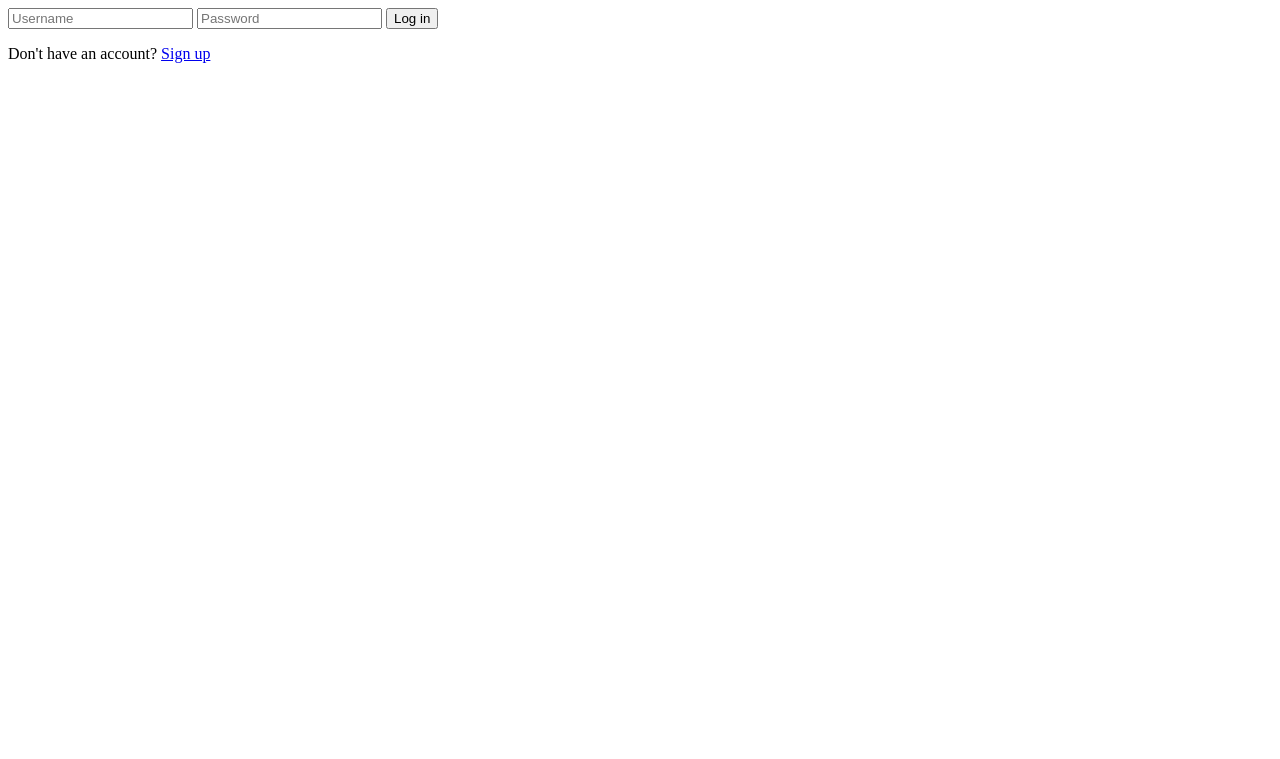
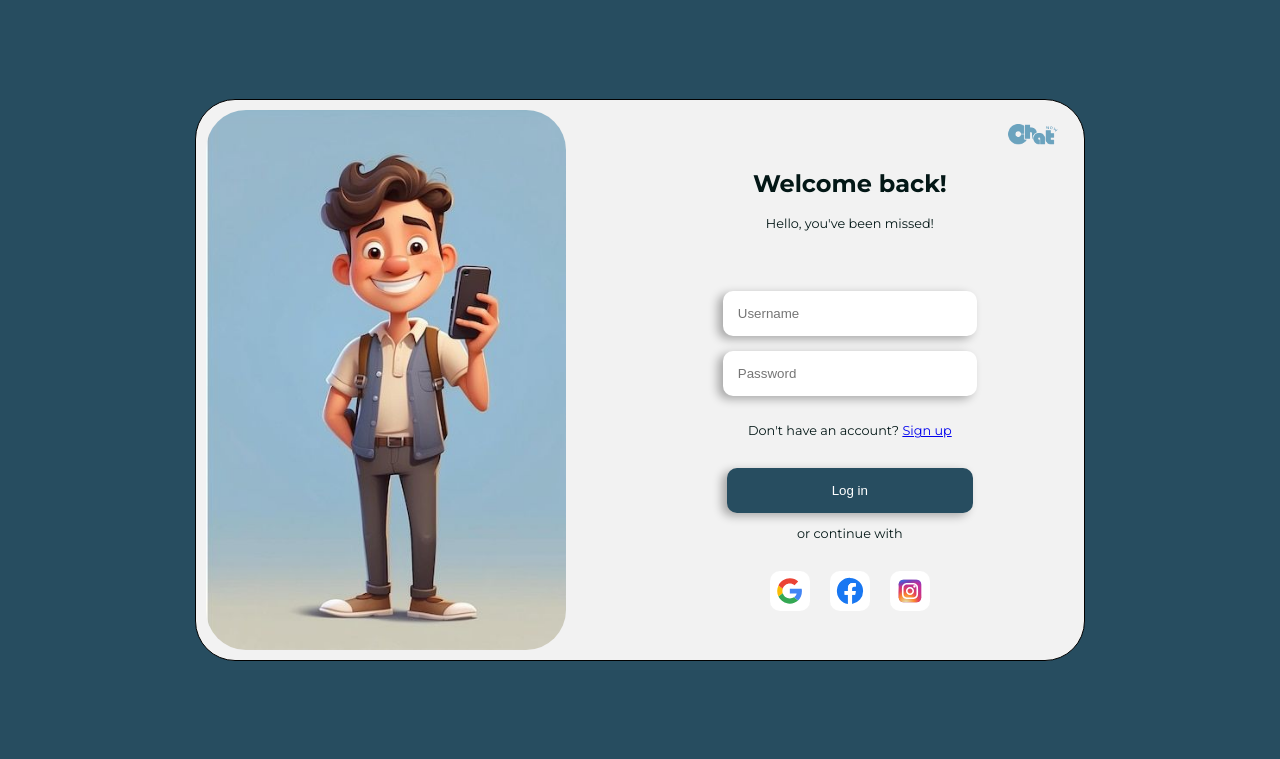
Before and after one commit to SyrillDex/chatWebsite, a PHP site: page / in a window 1280 px wide. Shown: the top 759 px of the page. Run offline with PHP 8.4, Linux system fonts and the light colour scheme.

Commit message:
Style login page

```diff
--- a/index.php
+++ b/index.php
@@ -7,18 +7,39 @@
 <head>
   <meta charset="UTF-8">
   <meta name="viewport" content="width=device-width, initial-scale=1.0">
+  <link rel="preconnect" href="https://fonts.googleapis.com">
+  <link rel="preconnect" href="https://fonts.gstatic.com" crossorigin>
+  <link href="https://fonts.googleapis.com/css2?family=Montserrat:ital,wght@0,100..900;1,100..900&display=swap" rel="stylesheet">
+  <link rel="stylesheet" href="https://cdnjs.cloudflare.com/ajax/libs/font-awesome/6.7.2/css/all.min.css" integrity="sha512-Evv84Mr4kqVGRNSgIGL/F/aIDqQb7xQ2vcrdIwxfjThSH8CSR7PBEakCr51Ck+w+/U6swU2Im1vVX0SVk9ABhg==" crossorigin="anonymous" referrerpolicy="no-referrer" />
+  <link rel="stylesheet" href="styles/index.css">
   <title>Chat Now!</title>
 </head>
 
 <body>
-  <div class="login-form">
-    <form action="index.php" method="post">
-      <input type="text" name="username" placeholder="Username">
+  <div class="container">
+    <div class="app-logo">
+      <img src="images/logo.png" alt="Chat Now">
+    </div>
+    <div class="image-div">
+      <img src="images/login.jpg" alt="Image">
+    </div>
+    <form action="index.php" method="post" class="login-form">
+      <h2>Welcome back!</h2>
+      <p>Hello, you've been missed!</p>
+      <p class="prompt">Invalid username / password</p>
+      <input type="text" name="username" placeholder="Username" autocomplete="off">
       <input type="password" name="password" placeholder="Password">
+      <p>Don't have an account? <a href="signup.php">Sign up</a></p>
       <input type="submit" name="login" value="Log in">
-      <p>Don't have an account? <a href="signup.php">Sign up</a></p>
+      <p>or continue with</p>
+      <div class="logo">
+        <img src="svg/google.svg" alt="google">
+        <img src="svg/facebook.svg" alt="facebook">
+        <img src="svg/insta.svg" alt="instagram">
+      </div>
     </form>
   </div>
+  <script src="script/index.js"></script>
 </body>
 
 </html>
@@ -43,12 +64,12 @@ if ($_SERVER["REQUEST_METHOD"] == "POST") {
       $_SESSION['username'] = $row['username'];
       $_SESSION['user_id'] = $row['id'];
       header("Location: home.php");
-    } else {
-      echo "Wrong password";
-    }
-  } else {
-    echo "Username not found";
-  }
+    } else { ?>
+      <script>showPrompt();</script>
+    <?php }
+  } else { ?>
+    <script>showPrompt();</script>
+  <?php }
   $stmt->close();
   $conn->close();
 }
--- /dev/null
+++ b/script/index.js
@@ -0,0 +1,4 @@
+const promptMessage = document.querySelector('.prompt');
+function showPrompt(){
+  promptMessage.style.display = "block";
+}
--- a/signup.php
+++ b/signup.php
@@ -11,7 +11,7 @@
 <body>
   <div class="signup-form">
     <form action="signup.php" method="post">
-      <input type="text" name="username" placeholder="Username">
+      <input type="text" name="username" placeholder="Username" autocomplete="off">
       <input type="password" name="password" placeholder="Password">
       <input type="number" name="age">
       <input type="submit" name="signup" value="Sign up">
--- /dev/null
+++ b/styles/index.css
@@ -0,0 +1,100 @@
+body{
+  margin: 0;
+  padding: 20px;
+  display: flex;
+  justify-content: center;
+  align-items: center;
+  height: 90vh;
+  font-family: Montserrat, Arial;
+  color: #031716;
+  background-color: #274d60;
+}
+.app-logo{
+  mix-blend-mode: darken;
+  position: absolute;
+  top: -8px;
+  right: 10px;
+}
+.app-logo img{
+  width: 85px;
+}
+.container{
+  display: flex;
+  justify-content: flex-start;
+  align-items: center;
+  border: 1px solid black;
+  padding: 10px;
+  border-radius: 40px;
+  width: 70%;
+  gap: 60px;
+  background-color: #f2f2f2;
+  position: relative;
+}
+.image-div{
+  display: flex;
+  justify-content: center;
+  align-items: center;
+}
+.image-div img{
+  object-fit: cover;
+  border-radius: 40px;
+  height: 540px;
+}
+.login-form{
+  display: flex;
+  flex-direction: column;
+  justify-content: center;
+  align-items: center;
+  width: 100%;
+}
+h2{
+  margin-bottom: 5px;
+}
+p{
+  font-size: 0.8rem;
+  margin-bottom: 30px;
+}
+.login-form p:first-of-type{
+  margin-bottom: 60px;
+}
+input[type="text"],
+input[type="password"]{
+  border-radius: 10px;
+  padding: 15px;
+  width: 50%;
+  border: none;
+  margin-bottom: 15px;
+  box-shadow: -5px 3px 10px 0.1px rgba(0, 0, 0, 0.311);
+}
+input[type="text"]:focus,
+input[type="password"]:focus{
+  outline: none;
+}
+input[type="submit"]{
+  background-color: #274d60;
+  border: none;
+  border-radius: 10px;
+  padding: 15px;
+  color: white;
+  width: 55%;
+  box-shadow: -5px 3px 10px 0.1px rgba(0, 0, 0, 0.311);
+  cursor: pointer;
+}
+.logo{
+  display: flex;
+  justify-content: center;
+  align-items: center;
+  gap: 20px;
+}
+.logo img{
+  width: 30px;
+  cursor: pointer;
+  background-color: white;
+  padding: 5px;
+  border-radius: 10px;
+}
+.prompt{
+  margin-bottom: 10px;
+  color: red;
+  display: none;
+}
```
Also changed, not shown: images/login.jpg (added), images/logo.png (added), images/signup.jpg (added), svg/facebook.svg (added), svg/google.svg (added), svg/insta.svg (added).
